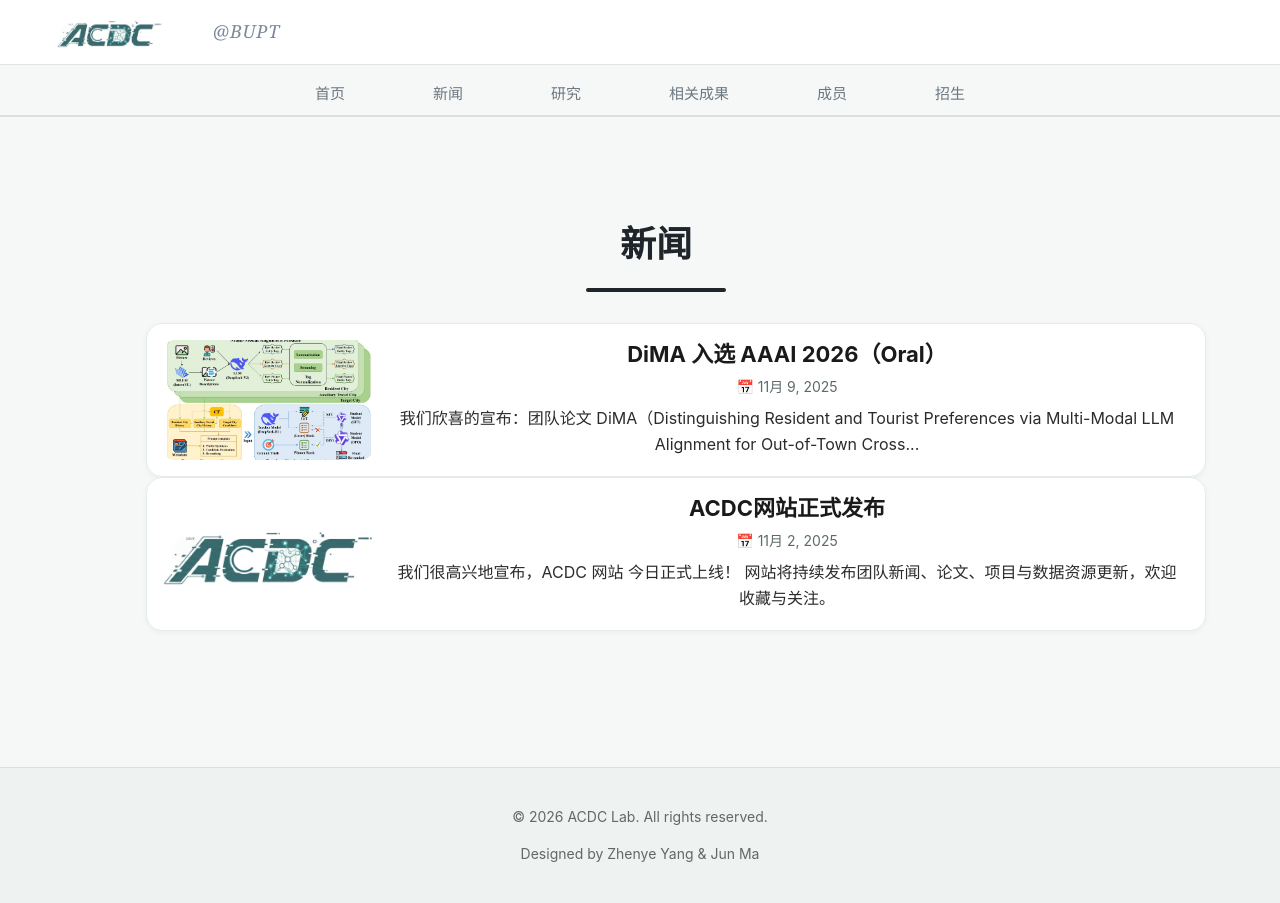
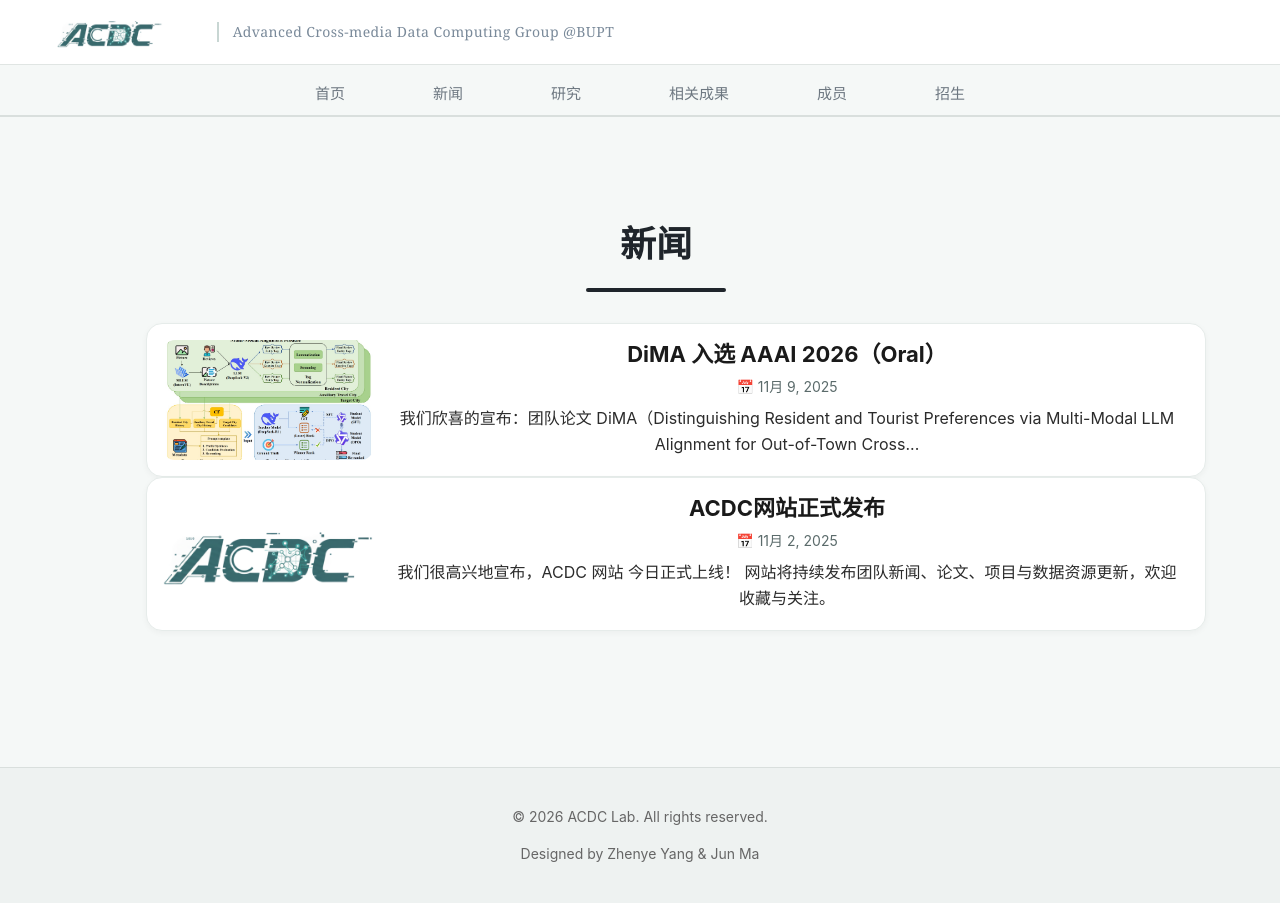
Before and after one commit to acdc-lab/acdc-lab.github.io, a Jekyll site: the page built from news.markdown, in a window 1280 px wide. Built offline with Jekyll 4.4.1, drawn with Linux system fonts in a browser that asks for light colours.

Commit message:
fix: use BUPT campus photo as hero bg, correct group full name
- Hero bg: use actual BUPT campus photo from news.bupt.edu.cn
- Header: add full group name 'Advanced Cross-media Data Computing Group @BUPT'
- Homepage: fix English subtitle, remove redundant Chinese affiliation line
- CSS: adjust .logo-affiliation with left border separator, smaller font

Co-Authored-By: Claude Fable 5 <noreply@anthropic.com>

```diff
--- a/_includes/header.html
+++ b/_includes/header.html
@@ -4,7 +4,7 @@
     <div class="container header-top-inner">
       <div class="site-logo">
         <img src="{{ '/assets/img/logo.png' | relative_url }}" alt="ACDC" class="logo-img">
-        <span class="logo-affiliation">@BUPT</span>
+        <span class="logo-affiliation">Advanced Cross-media Data Computing Group @BUPT</span>
       </div>
     </div>
   </div>
--- a/assets/css/style.css
+++ b/assets/css/style.css
@@ -66,13 +66,14 @@ a:hover {
   width: auto;
 }
 .logo-affiliation {
-  font-size: 18px;
+  font-size: 14px;
   font-weight: 500;
   color: #7a8a9a;
-  letter-spacing: 0.04em;
-  margin-left: 10px;
+  letter-spacing: 0.03em;
+  margin-left: 14px;
+  padding-left: 14px;
+  border-left: 2px solid #c8d6d3;
   font-family: "Georgia", "Times New Roman", serif;
-  font-style: italic;
 }
 .logo-text {
   color: #003366;
@@ -207,8 +208,7 @@ a:hover {
   background-size: cover;
   background-position: center 30%;
   z-index: 0;
-  /* 备用图片背景：在 assets/img/ 下放置 bupt-bg.jpg 后取消下行注释 */
-  /* background-image: url('../img/bupt-bg.jpg'); */
+  background-image: url('https://news.bupt.edu.cn/__local/C/11/E2/8B1DA91256AB334B02FBF646269_C647A11D_4FFC5.jpg');
 }
 
 /* 暗色遮罩 */
--- a/index.markdown
+++ b/index.markdown
@@ -9,8 +9,7 @@ title: 首页
   <div class="hero-overlay"></div>
   <div class="hero-inner">
     <h1 class="hero-title">ACDC Lab</h1>
-    <p class="hero-subtitle">Advanced Computing & Data-Centric Intelligence</p>
-    <p class="hero-affil">北京邮电大学  ·  计算机学院</p>
+    <p class="hero-subtitle">Advanced Cross-media Data Computing Group</p>
   </div>
 </div>
 
```
